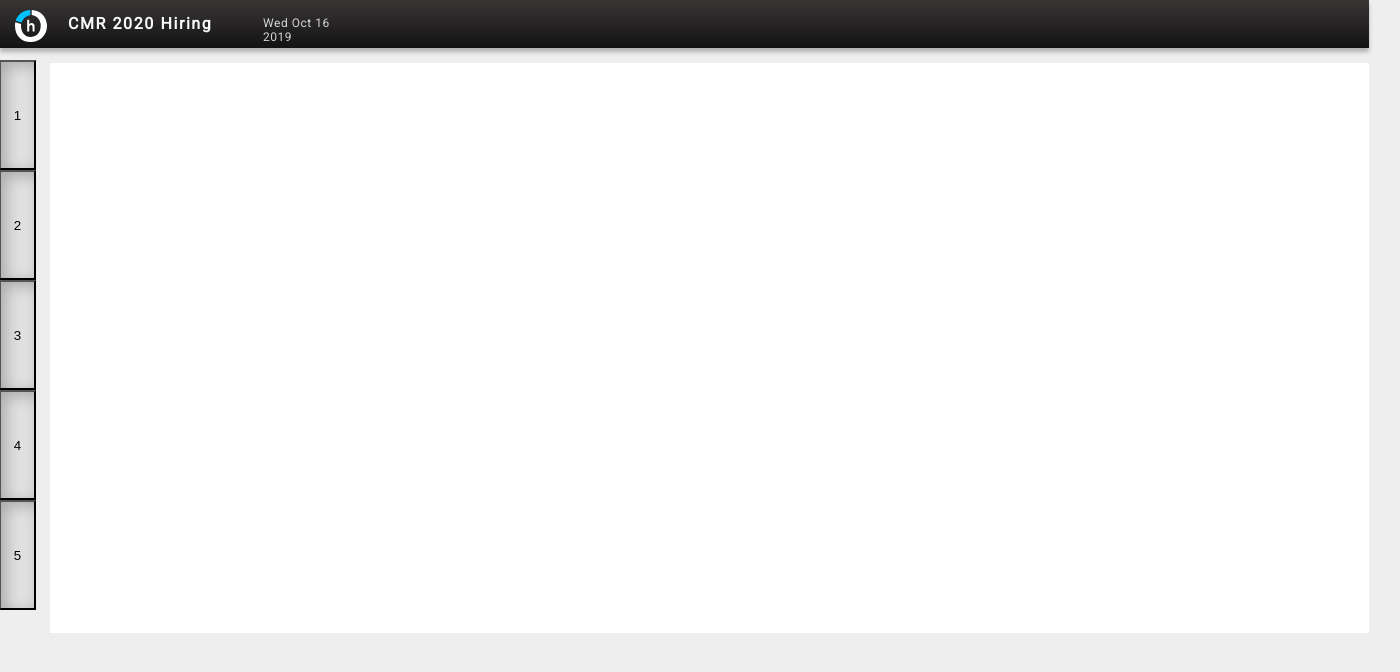
After one commit to yogendramaarisetty/HAhiring-New, a Django app: page /testpage/ in a window 1400 px wide. The commit adds this page. Shown: the top 672 px of the page. Run offline with Django 3.2, Linux system fonts and the light colour scheme.

Commit message:
front-end

```diff
--- a/HAhiring/urls.py
+++ b/HAhiring/urls.py
@@ -11,4 +11,5 @@ urlpatterns = [
     url(r'^account_activation_sent/$', views.account_activation_sent, name='account_activation_sent'),
     url(r'^activate/(?P<uidb64>[0-9A-Za-z_\-]+)/(?P<token>[0-9A-Za-z]{1,13}-[0-9A-Za-z]{1,20})/$',
         views.activate, name='activate'),
+    path("testpage/", views.test,name="testpage")
 ]
--- a/app/static/app/content/style.css
+++ b/app/static/app/content/style.css
@@ -13,6 +13,7 @@ width: 1369px;
 height: 48px;
 left: 0px;
 top: 0px;
+z-index: 1;
 
 background: linear-gradient(180deg, #383535 0%, rgba(111, 111, 111, 0) 100%), #141313;
 box-shadow: 0px 4px 4px rgba(0, 0, 0, 0.25);
@@ -171,3 +172,44 @@ border-radius: 7px;
 .register-btn:hover{
     background: rgb(5, 185, 44);
 }
+.left-pane{
+position: absolute;
+width: 37px;
+height: 550px;
+left: -1px;
+top: 60px;
+position: fixed;
+z-index: 1;
+}
+button.questionnav-btn{
+
+width: 36.7px;
+height: 110px;
+
+
+background: #E1E1E1;
+box-shadow: inset 5px 4px 15px rgba(0, 0, 0, 0.25);
+}
+button.questionnav-btn:hover{
+    background: rgb(250, 250, 250);
+
+}
+.question_area{
+    position: absolute;
+width: 557px;
+height: 570px;
+left: 42px;
+top: 55px;
+overflow-y: scroll;
+background: #FFFFFF;
+}
+.compiler_area{
+    position: absolute;
+width: 762px;
+height: 570px;
+left: 599px;
+top: 55px;
+overflow-y: scroll;
+
+background: rgb(255, 255, 255);
+}
--- a/app/templates/app/layout.html
+++ b/app/templates/app/layout.html
@@ -24,7 +24,6 @@
         <span class="testdate"></span>
     </div>
 
-    <p class="note">Note: please REGISTER below to get access to the test. Provide valid credentials.</p><br/>
     {% block content %}{% endblock %}
 
 </body>
--- /dev/null
+++ b/app/templates/app/testpage.html
@@ -0,0 +1,14 @@
+{% extends "app/layout.html" %}{% block content %}{% url 'testpage' as my_view %}
+<div class="left-pane" align="left">
+    <button class="questionnav-btn" id="q1_btn">1</button>
+    <button class="questionnav-btn" id="q1_btn">2</button>
+    <button class="questionnav-btn" id="q1_btn">3</button>
+    <button class="questionnav-btn" id="q1_btn">4</button>
+    <button class="questionnav-btn" id="q1_btn">5</button>
+</div >
+<div class="question_area">
+</div>
+<div class="compiler_area">
+
+</div>
+{% endblock  %}
--- a/app/views.py
+++ b/app/views.py
@@ -9,6 +9,9 @@ from django.template.loader import render_to_string
 from .forms import SignUpForm
 from .tokens import account_activation_token
 import smtplib
+
+def test(request):
+    return render(request,"app/testpage.html")
 
 
 def register1(request):
```
Also changed, not shown: app/templates/app/studentdetailsform.html (added).
